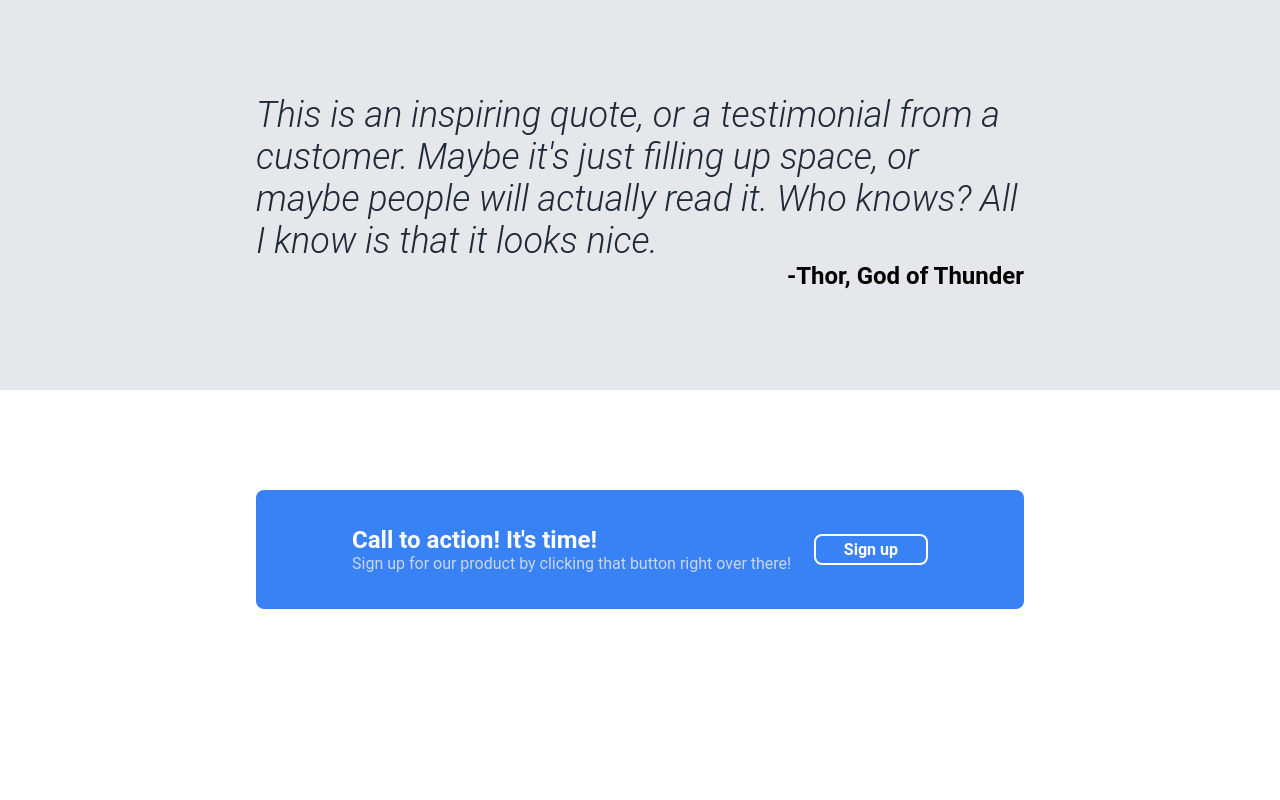
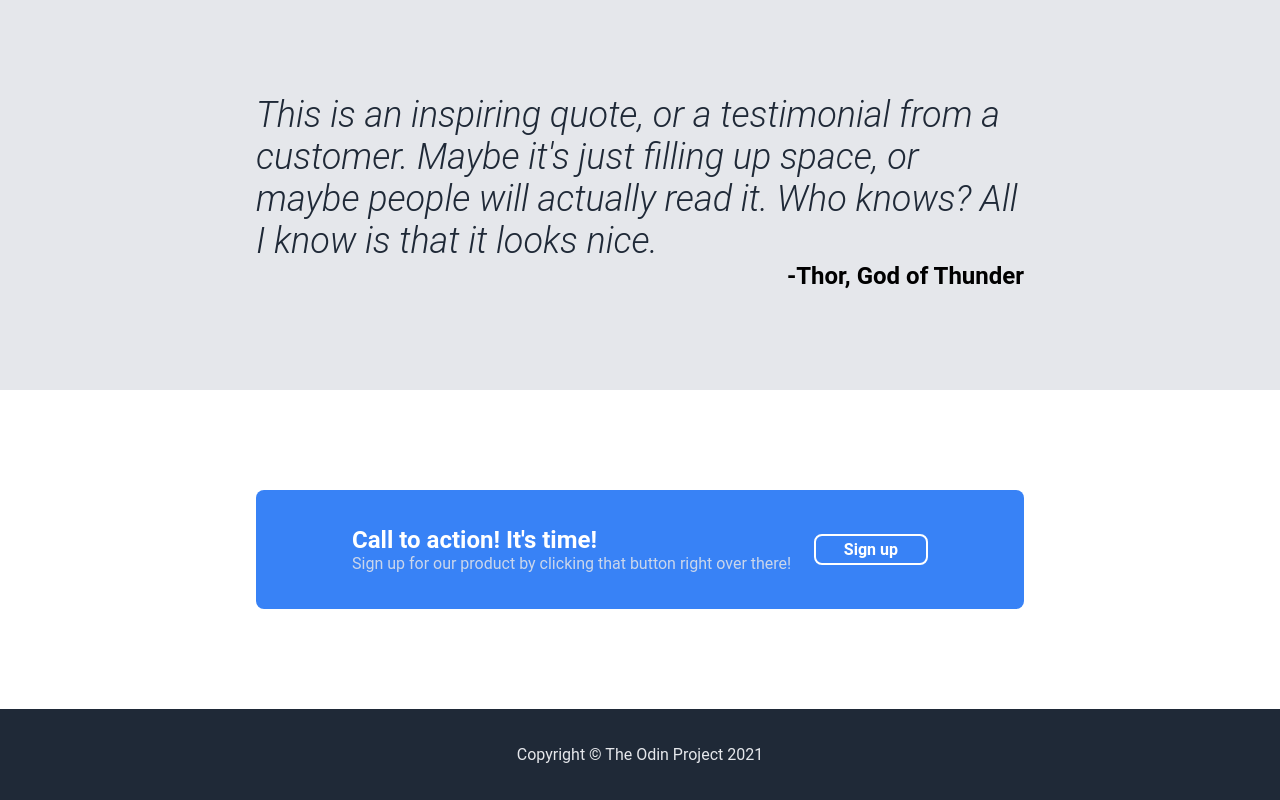
Before and after one commit to GowynnHunt/landing-page, a plain HTML site: page index.html in a window 1280 px wide. Shown: the part 1228-2028 px from the top of the page. Before the commit the page ends 1937 px from the top, so only its background shows below. Drawn offline with Linux system fonts and the light colour scheme.

Commit message:
Create copyright html & css

```diff
--- a/css/styles.css
+++ b/css/styles.css
@@ -4,6 +4,7 @@
 /* - 3. Random Info */
 /* - 4. Quote */
 /* - 5. Action */
+/* - 6. Copyright */
 
 * {
   margin: 0;
@@ -35,7 +36,7 @@ body {
   display: flex;
   justify-content: space-between;
   align-items: flex-end;
-  background: #1f2937;
+  background-color: #1f2937;
   padding: 12px 200px;
 }
 
@@ -207,3 +208,12 @@ ul a {
   font-size: 16px;
   font-weight: bold;
 }
+
+/* - 6. Copyright */
+
+.copyright {
+  background-color: #1f2937;
+  color: #e5e7eb;
+  padding: 36px 96px;
+  text-align: center;
+}
--- a/index.html
+++ b/index.html
@@ -78,5 +78,7 @@
         <button>Sign up</button>
       </div>
     </div>
+
+    <div class="copyright">Copyright © The Odin Project 2021</div>
   </body>
 </html>
```
